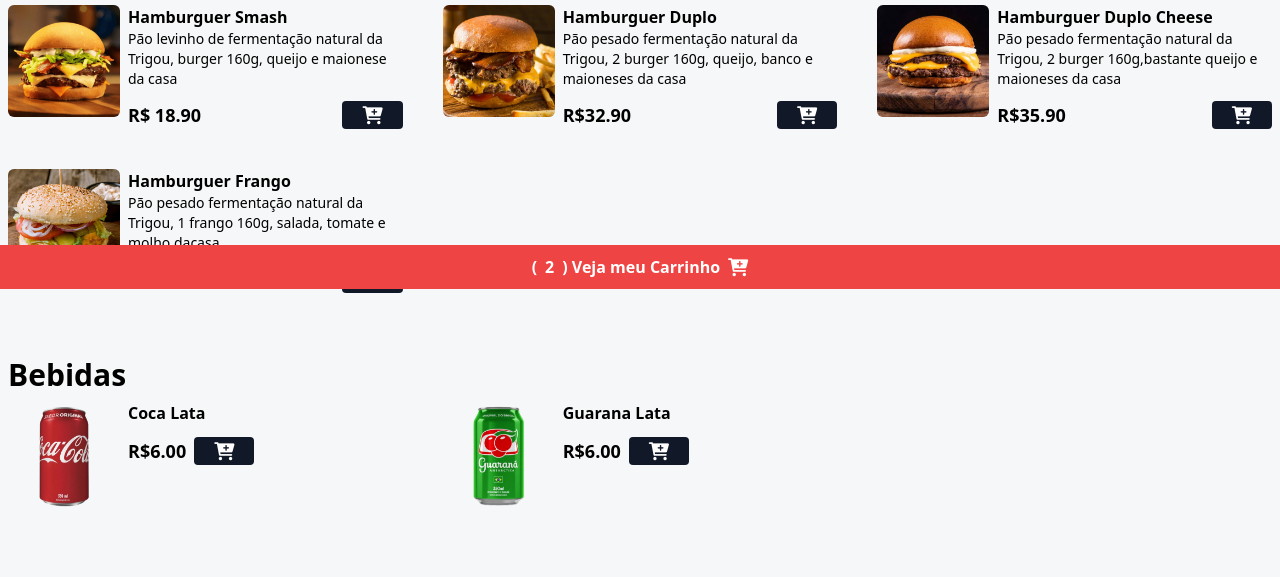
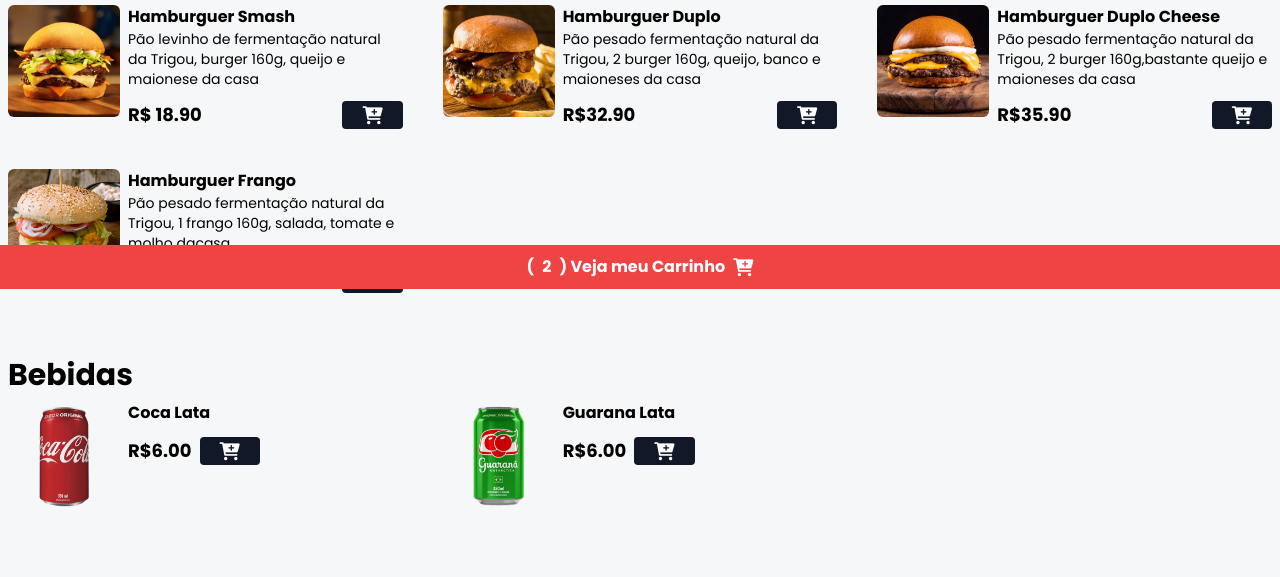
Before and after one commit to haykCAKI/Hamburguer_website, a website: page index.html in a window 1280 px wide. Shown: the part 511-1088 px from the top of the page. Drawn offline with Linux system fonts and the light colour scheme.

Commit message:
Atualizando a Font do site

```diff
--- a/index.html
+++ b/index.html
@@ -8,6 +8,9 @@
    <link rel="stylesheet" href="https://cdnjs.cloudflare.com/ajax/libs/font-awesome/6.0.0-beta3/css/all.min.css"
       integrity="sha512-Fo3rlrZj/k7ujTnHg4CGR2D7kSs0v4LLanw2qksYuRlEzO+tcaEPQogQ0KaoGN26/zrn20ImR1DfuLWnOo7aBA=="
       crossorigin="anonymous" referrerpolicy="no-referrer" />
+   <link rel="preconnect" href="https://fonts.googleapis.com">
+   <link rel="preconnect" href="https://fonts.gstatic.com" crossorigin>
+   <link href="https://fonts.googleapis.com/css2?family=Poppins:ital,wght@0,100;0,200;0,300;0,400;0,500;0,600;0,700;0,800;0,900;1,100;1,200;1,300;1,400;1,500;1,600;1,700;1,800;1,900&display=swap"rel="stylesheet">
    <link rel="stylesheet" href="./css/output.css">
    <title>Dev Burguer Website</title>
 </head>
--- a/tailwind.config.js
+++ b/tailwind.config.js
@@ -2,6 +2,9 @@
 module.exports = {
   content: ["./**/*.{html,js}"],
   theme: {
+    fontFamily:{
+      'sans':['Poppins', 'sans-serif']
+    },
     extend: {
       backgroundImage:{
         "home":"url('/assets/img/bg.png')"
```
Also changed, not shown: css/output.css.
